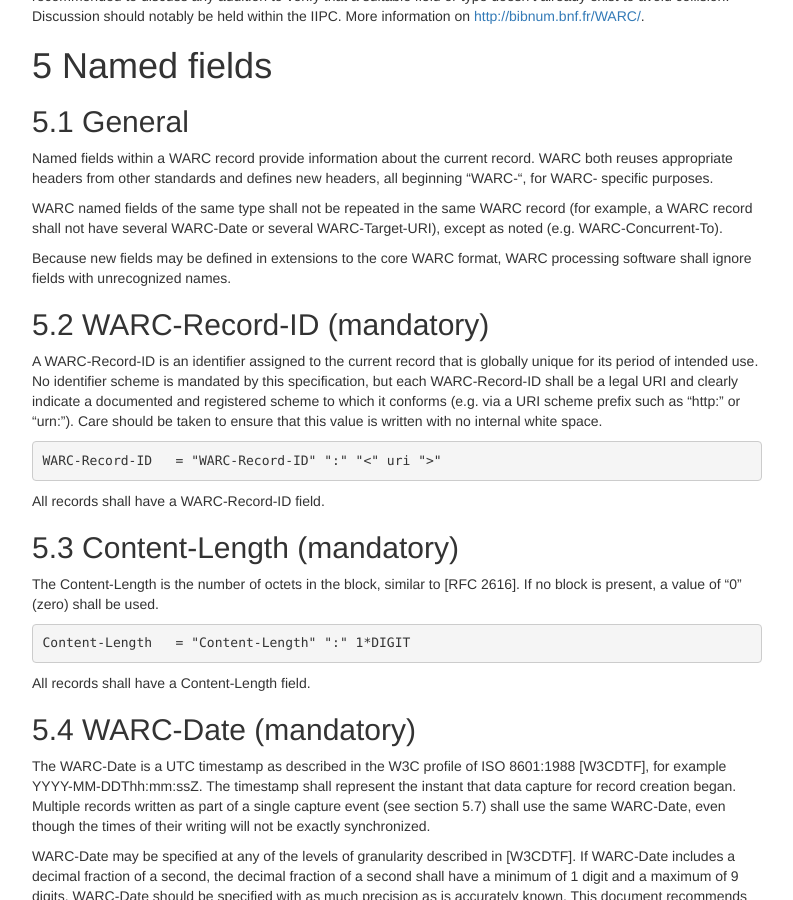
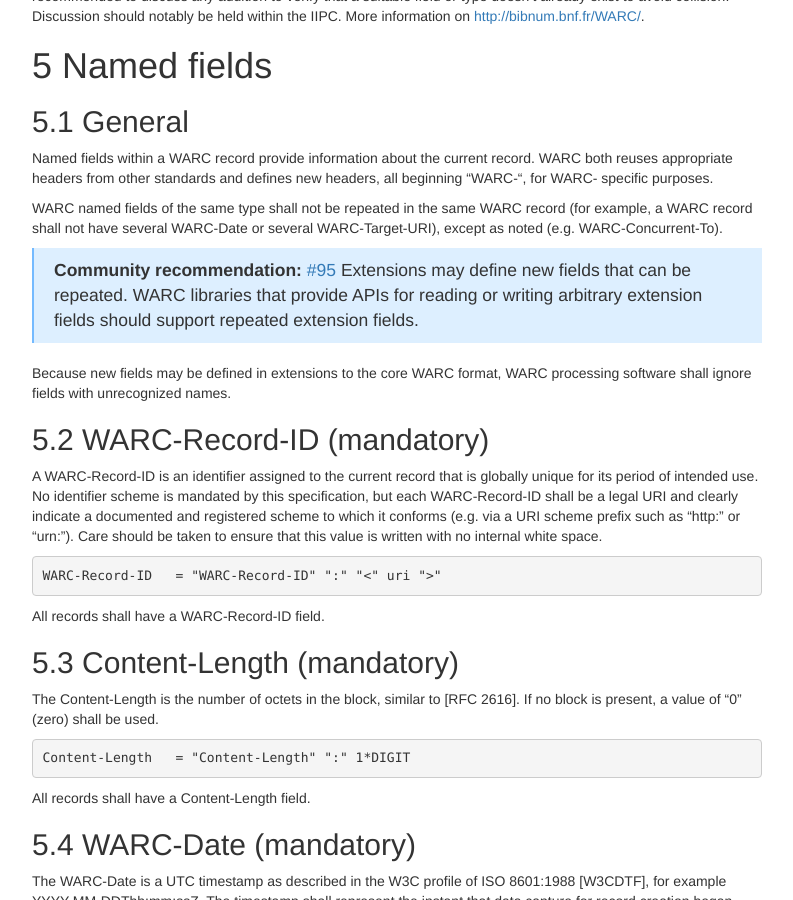
Before and after one commit to iipc/warc-specifications, a Jekyll site: the page built from specifications/warc-format/warc-1.1-annotated/index.md, in a window 1280 px wide and 900 px high, scrolled down 5862 px. Shown: the whole window, without its empty margins (433-1226 px from the left). Built offline with Jekyll 4.4.1, drawn with Linux system fonts in a browser that asks for light colours; nearby versions of some CDN libraries.

Commit message:
Add community recommendation about repeated extension fields #95

```diff
--- a/specifications/warc-format/warc-1.1-annotated/index.md
+++ b/specifications/warc-format/warc-1.1-annotated/index.md
@@ -408,6 +408,11 @@ defines new headers, all beginning "WARC-", for WARC- specific purposes.
 WARC named fields of the same type shall not be repeated in the same
 WARC record (for example, a WARC record shall not have several WARC-Date
 or several WARC-Target-URI), except as noted (e.g. WARC-Concurrent-To).
+
+> **Community recommendation:** [#95](https://github.com/iipc/warc-specifications/issues/95)
+> Extensions may define new fields that can be repeated. WARC libraries
+> that provide APIs for reading or writing arbitrary extension fields
+> should support repeated extension fields.
 
 Because new fields may be defined in extensions to the core WARC format,
 WARC processing software shall ignore fields with unrecognized names.
```
